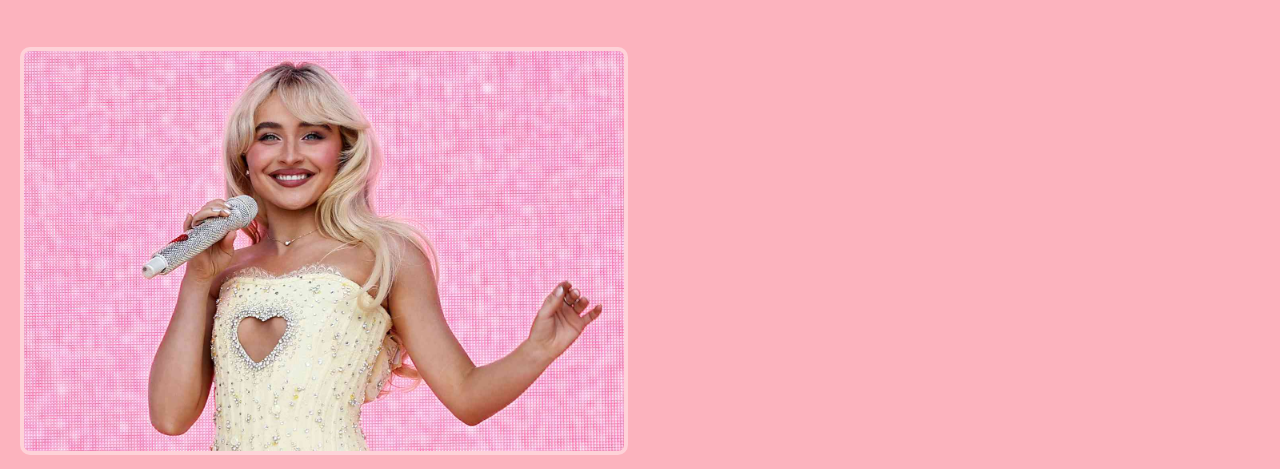
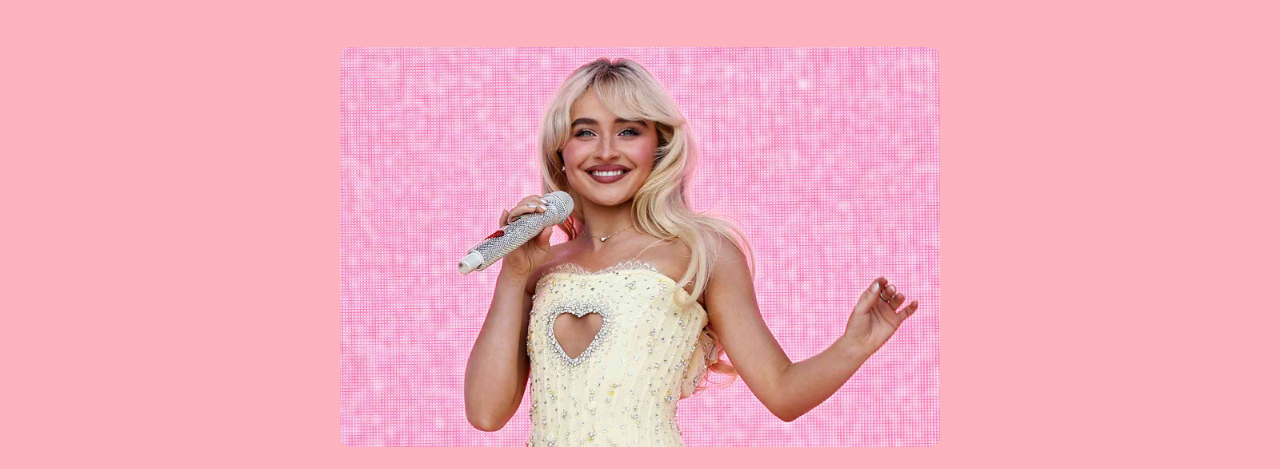
Before and after one commit to veeeel/ER_projekt, a plain HTML site: page index.html in a window 1280 px wide. Shown: the part 282-751 px from the top of the page. Drawn offline with Linux system fonts and the light colour scheme.

Commit message:
index.css muutus

```diff
--- a/index.css
+++ b/index.css
@@ -6,5 +6,6 @@
 
 .pilt-keskus img {
     max-width: 600px;
-    border: 4px solid rgba(255,255,255,0.4);
+    width: 100%;
+    margin: 20px auto;
 }
```
